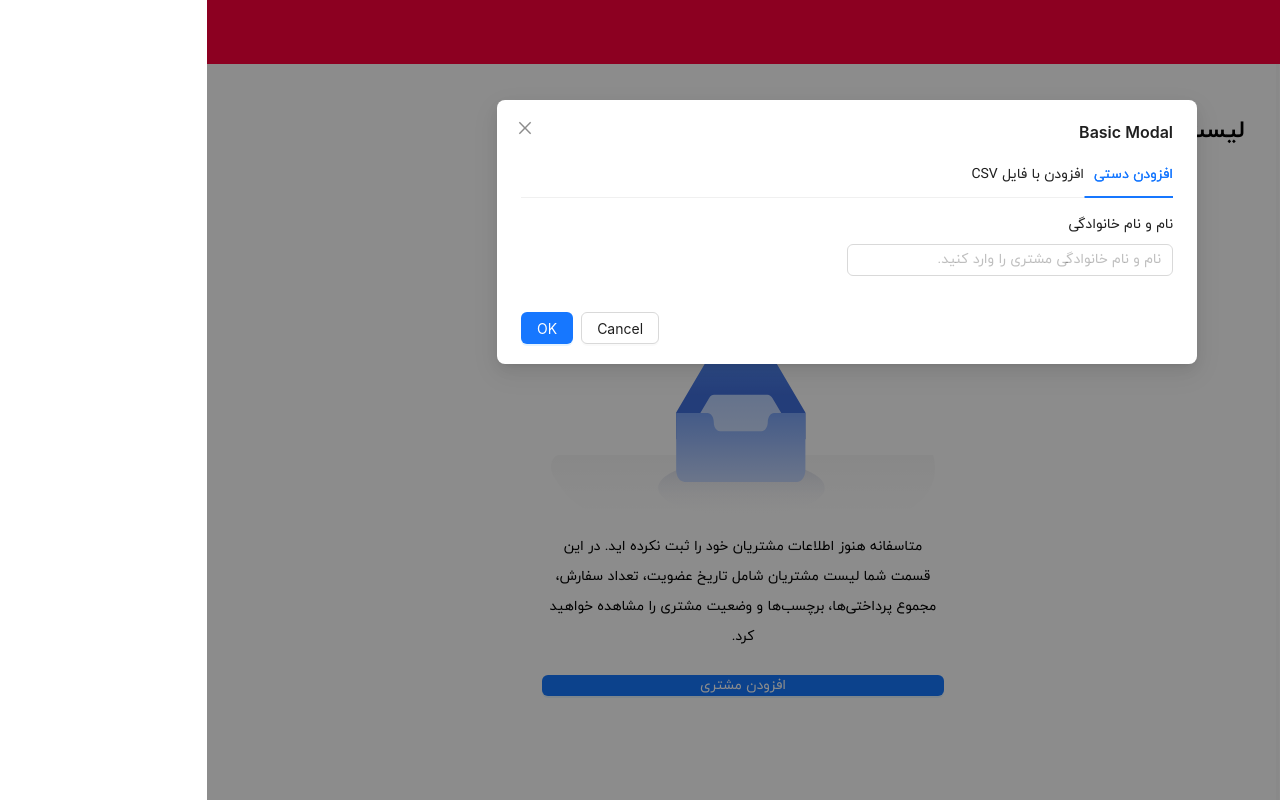
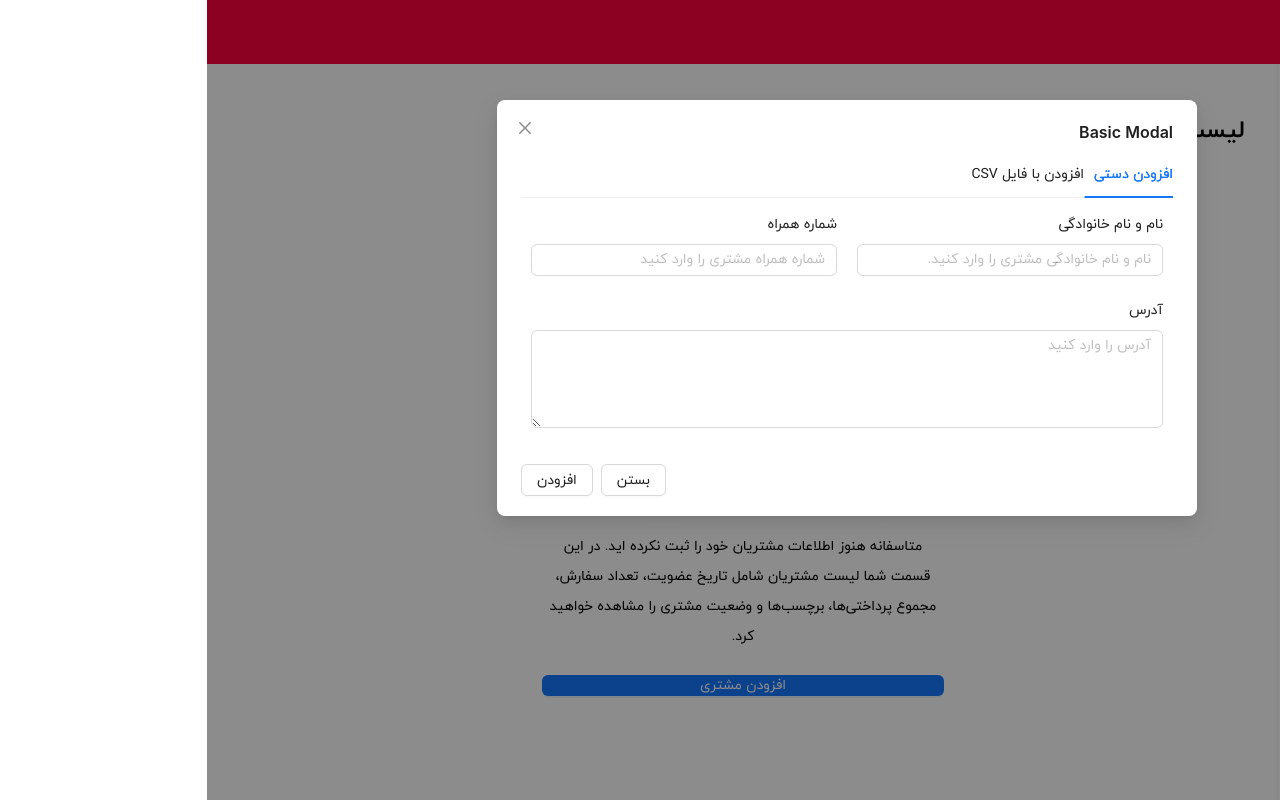
Before and after one commit to Sabamoradi/dashboard, a React (Create React App) app: page /customers in a window 1280 px wide. Both pictures are taken after a click on the button "افزودن مشتری". Built offline with nearby package versions, Linux system fonts and the light colour scheme.

Commit message:
complete tab section

```diff
--- a/src/domain/Customers/container/FirstCreateTab/index.tsx
+++ b/src/domain/Customers/container/FirstCreateTab/index.tsx
@@ -3,6 +3,7 @@ import { localTexts } from "../../../../locals/text";
 import "./style.scss";
 
 const FirstCreateTab = () => {
+  const { TextArea } = Input;
   return (
     <>
       <Form name="addCustomer" layout="vertical" autoComplete="off">
@@ -14,6 +15,18 @@ const FirstCreateTab = () => {
           >
             <Input placeholder={localTexts.fillNameAndLastName} />
           </Form.Item>
+          <Form.Item
+            label={localTexts.phone}
+            name="addCustomerNum"
+            className="first-input"
+          >
+            <Input placeholder={localTexts.addPhoneNumber} />
+          </Form.Item>
+        </div>
+        <div className="form-col-100">
+          <Form.Item label={localTexts.address} name="addCustomerAddress">
+            <TextArea rows={4} placeholder={localTexts.addAddress} maxLength={6} />
+          </Form.Item>
         </div>
       </Form>
     </>
--- a/src/domain/Customers/container/FirstCreateTab/style.scss
+++ b/src/domain/Customers/container/FirstCreateTab/style.scss
@@ -1,6 +1,11 @@
 @use 'src/styles/main.scss' as *;
 .first-input{
     width: 50%;
+    padding: 0 10px;
+}
+.form-col-100{
+    width: 100%;
+    padding: 0 10px;
 }
 
 .form-col{
--- a/src/domain/Customers/index.tsx
+++ b/src/domain/Customers/index.tsx
@@ -51,6 +51,22 @@ const Customers = () => {
         open={isModalOpen}
         onCancel={() => setIsModalOpen(false)}
         width={700}
+        footer={[
+          <Button
+            key="back"
+            className="font-data"
+            onClick={() => setIsModalOpen(false)}
+          >
+            {localTexts.close}
+          </Button>,
+          <Button
+            key="submit"
+            className="font-data"
+            onClick={() => setIsModalOpen(false)}
+          >
+            {localTexts.submit}
+          </Button>,
+        ]}
       >
         <Tabs
           defaultActiveKey="1"
--- a/src/locals/text.ts
+++ b/src/locals/text.ts
@@ -5,5 +5,11 @@ export const localTexts = {
   handyAdd:"افزودن دستی",
   addWithCSV:"افزودن با فایل CSV",
   nameAndLastName:"نام و نام خانوادگی",
-  fillNameAndLastName:"نام و نام خانوادگی مشتری را وارد کنید."
+  fillNameAndLastName:"نام و نام خانوادگی مشتری را وارد کنید.",
+  phone:"شماره همراه",
+  addPhoneNumber:"شماره همراه مشتری را وارد کنید",
+  address:"آدرس",
+  addAddress:"آدرس را وارد کنید",
+  close:"بستن",
+  submit:"افزودن"
 };
```
